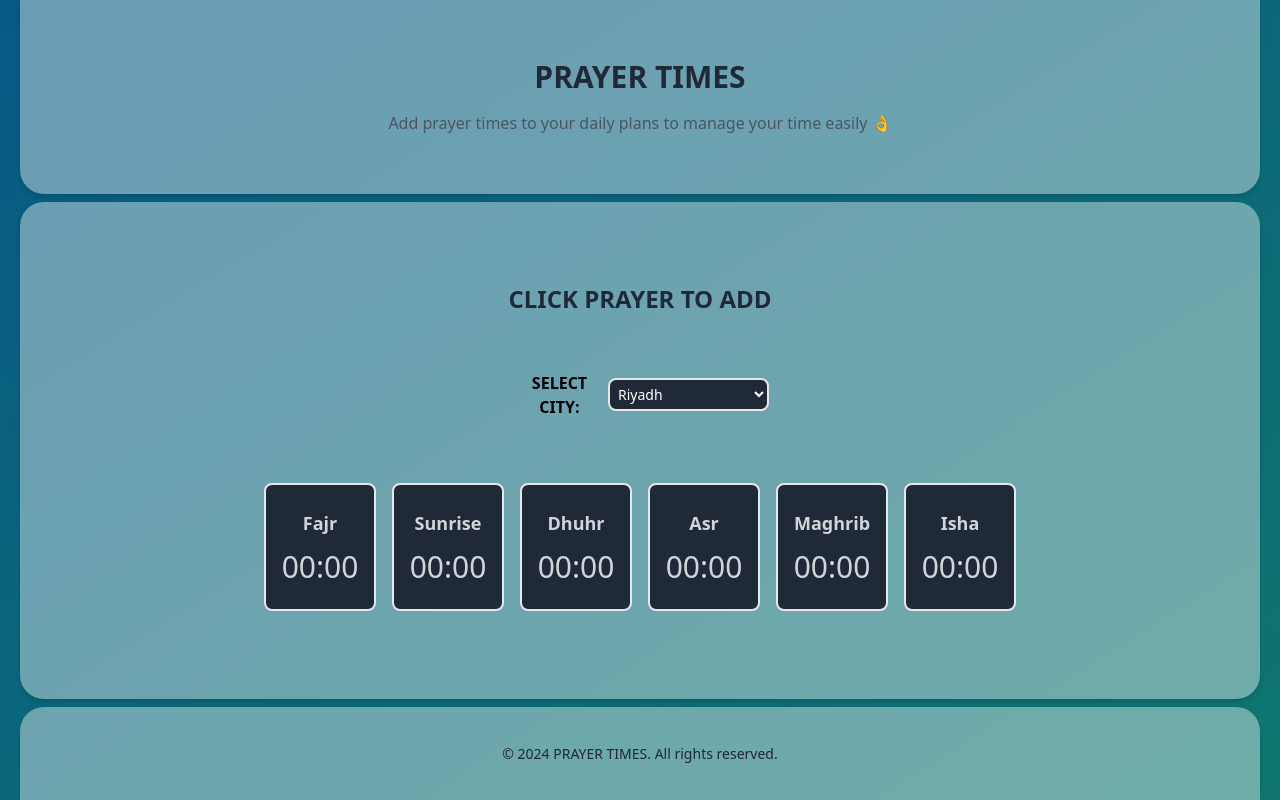
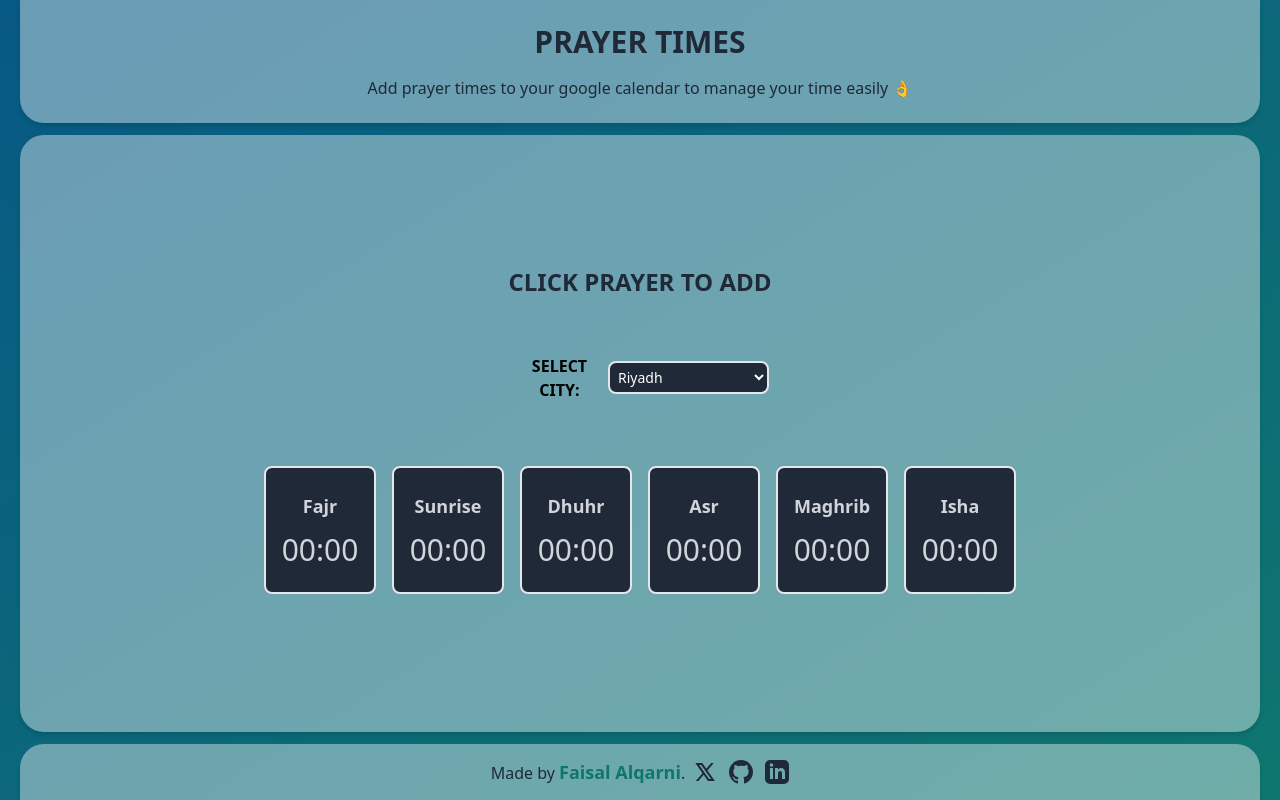
Before and after one commit to FRYM-S/CALENDAR_HELPER, a React (Vite) app: page / in a window 1280 px wide. Built offline with nearby package versions, Linux system fonts and the light colour scheme; no server answers.

Commit message:
Add footer

```diff
--- a/src/App.jsx
+++ b/src/App.jsx
@@ -1,30 +1,28 @@
 import { useState } from "react";
-// import "./App.css";
 import CheckBox from "./component/CheckBox";
+import SignatureFooter from "./component/SignatureFooter";
 
 function App() {
     return (
         <>
-            <main className="grid grid-rows-8 grid-flow-col gap-2 min-h-screen m-0 p-5 pt-0 pb-0 text-center bg-gradient-to-br from-sky-800 to-teal-700 selection:bg-teal-500">
+            <main className="grid grid-rows-12 grid-flow-col gap-3 min-h-screen m-0 px-5 text-center bg-gradient-to-br from-sky-800 to-teal-700 selection:bg-teal-500">
                 <header className="flex flex-col items-center justify-center gap-4 row-span-2 p-5 rounded-b-3xl bg-white/40 shadow-md">
                     <h1 className="text-3xl font-bold text-gray-800 ">
                         PRAYER TIMES
                     </h1>
-                    <p className="text-md font-medium text-gray-600 ">
-                        Add prayer times to your daily plans to manage your time
-                        easily 👌
+                    <p className="text-md font-medium text-gray-800 ">
+                        Add prayer times to your google calendar to manage your
+                        time easily 👌
                     </p>
                 </header>
-                <section className="flex flex-col items-center justify-center gap-4 row-span-5 p-5 rounded-3xl bg-white/40 shadow-md">
+                <section className="flex flex-col items-center justify-center gap-4 row-span-9 p-7 rounded-3xl bg-white/40 shadow-md">
                     <h2 className="text-2xl font-bold text-gray-800">
                         CLICK PRAYER TO ADD
                     </h2>
                     <CheckBox />
                 </section>
-                <footer className="flex flex-col items-center justify-center row-span-1 text-gray-400 bg-white/40 rounded-t-3xl shadow-md">
-                    <p className="text-sm font-medium text-gray-800">
-                        © 2024 PRAYER TIMES. All rights reserved.
-                    </p>
+                <footer className="flex flex-wrap items-center justify-center row-span-1 gap-2 text-gray-400 bg-white/40 rounded-t-3xl shadow-md">
+                    <SignatureFooter />
                 </footer>
             </main>
         </>
--- a/src/component/CheckBox.jsx
+++ b/src/component/CheckBox.jsx
@@ -40,7 +40,7 @@ export default function CheckBox() {
                 <CitySelection handler={handleCityChange} />
             </div>
 
-            {/* PRAYERS CHECK LIST */}
+            {/* PRAYER CARDS */}
             <ul className="flex flex-wrap justify-evenly">
                 <li className="m-2">
                     <Prayer name="Fajr" time={timings.Fajr} />
--- a/src/component/CitySelection.jsx
+++ b/src/component/CitySelection.jsx
@@ -7,6 +7,8 @@ export default function CitySelection({ handler }) {
         <form className="max-w-lg mx-auto ">
             <div className="flex items-center">
                 <h2 className="w-40 font-semibold">SELECT CITY:</h2>
+
+                {/* if other countryis need to be added */}
                 {/* <button
                     id="states-button"
                     data-dropdown-toggle="dropdown-states"
@@ -189,6 +191,7 @@ export default function CitySelection({ handler }) {
                         </li>
                     </ul>
                 </div> */}
+
                 <label htmlFor="states" className="sr-only">
                     Choose a state
                 </label>
--- /dev/null
+++ b/src/component/SignatureFooter.jsx
@@ -0,0 +1,63 @@
+import React from "react";
+
+export default function SignatureFooter() {
+    return (
+        <>
+            <p className="text-md font-medium text-gray-800 mr-0">
+                Made by
+                <span className="font-bold text-lg pl-1 text-teal-700">
+                    Faisal Alqarni
+                </span>
+                .
+            </p>
+
+            <div className="grid grid-flow-col gap-3">
+                <a
+                    href="https://x.com/FaisalAIqarni?t=CHgtrFqbzybXpC-BeJbhhA&s=08"
+                    target="_blank"
+                    aria-label="X account"
+                >
+                    <svg
+                        xmlns="http://www.w3.org/2000/svg"
+                        width="24"
+                        height="24"
+                        viewBox="0 0 24 24"
+                        className="fill-gray-800 hover:fill-teal-800 transition-all duration-300"
+                    >
+                        <path d="M 2.3671875 3 L 9.4628906 13.140625 L 2.7402344 21 L 5.3808594 21 L 10.644531 14.830078 L 14.960938 21 L 21.871094 21 L 14.449219 10.375 L 20.740234 3 L 18.140625 3 L 13.271484 8.6875 L 9.2988281 3 L 2.3671875 3 z M 6.2070312 5 L 8.2558594 5 L 18.033203 19 L 16.001953 19 L 6.2070312 5 z"></path>
+                    </svg>
+                </a>
+                <a
+                    href="https://github.com/FRYM-S"
+                    target="_blank"
+                    aria-label="GitHub account"
+                >
+                    <svg
+                        xmlns="http://www.w3.org/2000/svg"
+                        width="24"
+                        height="24"
+                        viewBox="0 0 24 24"
+                        className="fill-gray-800 hover:fill-teal-800 transition-all duration-300"
+                    >
+                        <path d="M12 0C5.374 0 0 5.373 0 12c0 5.302 3.438 9.8 8.207 11.387.599.111.793-.261.793-.577v-2.234c-3.338.726-4.033-1.416-4.033-1.416-.546-1.387-1.333-1.756-1.333-1.756-1.089-.745.083-.729.083-.729 1.205.084 1.839 1.237 1.839 1.237 1.07 1.834 2.807 1.304 3.492.997.107-.775.418-1.305.762-1.604-2.665-.305-5.467-1.334-5.467-5.931 0-1.311.469-2.381 1.236-3.221-.124-.303-.535-1.524.117-3.176 0 0 1.008-.322 3.301 1.23A11.509 11.509 0 0 1 12 5.803c1.02.005 2.047.138 3.006.404 2.291-1.552 3.297-1.23 3.297-1.23.653 1.653.242 2.874.118 3.176.77.84 1.235 1.911 1.235 3.221 0 4.609-2.807 5.624-5.479 5.921.43.372.823 1.102.823 2.222v3.293c0 .319.192.694.801.576C20.566 21.797 24 17.3 24 12c0-6.627-5.373-12-12-12z"></path>
+                    </svg>
+                </a>
+                <a
+                    href="https://www.linkedin.com/in/faisal-alqarni-318631304?utm_source=share&utm_campaign=share_via&utm_content=profile&utm_medium=android_app"
+                    target="_blank"
+                    aria-label="Link to LinkedIn account"
+                >
+                    <svg
+                        xmlns="http://www.w3.org/2000/svg"
+                        width="24"
+                        height="24"
+                        viewBox="0 0 24 24"
+                        className="fill-gray-800 hover:fill-teal-800 transition-all duration-300"
+                    >
+                        <path d="M19 0H5a5 5 0 0 0-5 5v14a5 5 0 0 0 5 5h14a5 5 0 0 0 5-5V5a5 5 0 0 0-5-5zM8 19H5V8h3v11zM6.5 6.732c-.966 0-1.75-.79-1.75-1.764s.784-1.764 1.75-1.764 1.75.79 1.75 1.764-.783 1.764-1.75 1.764zM20 19h-3v-5.604c0-3.368-4-3.113-4 0V19h-3V8h3v1.765c1.396-2.586 7-2.777 7 2.476V19z"></path>
+                    </svg>
+                </a>
+            </div>
+        </>
+    );
+}
```
